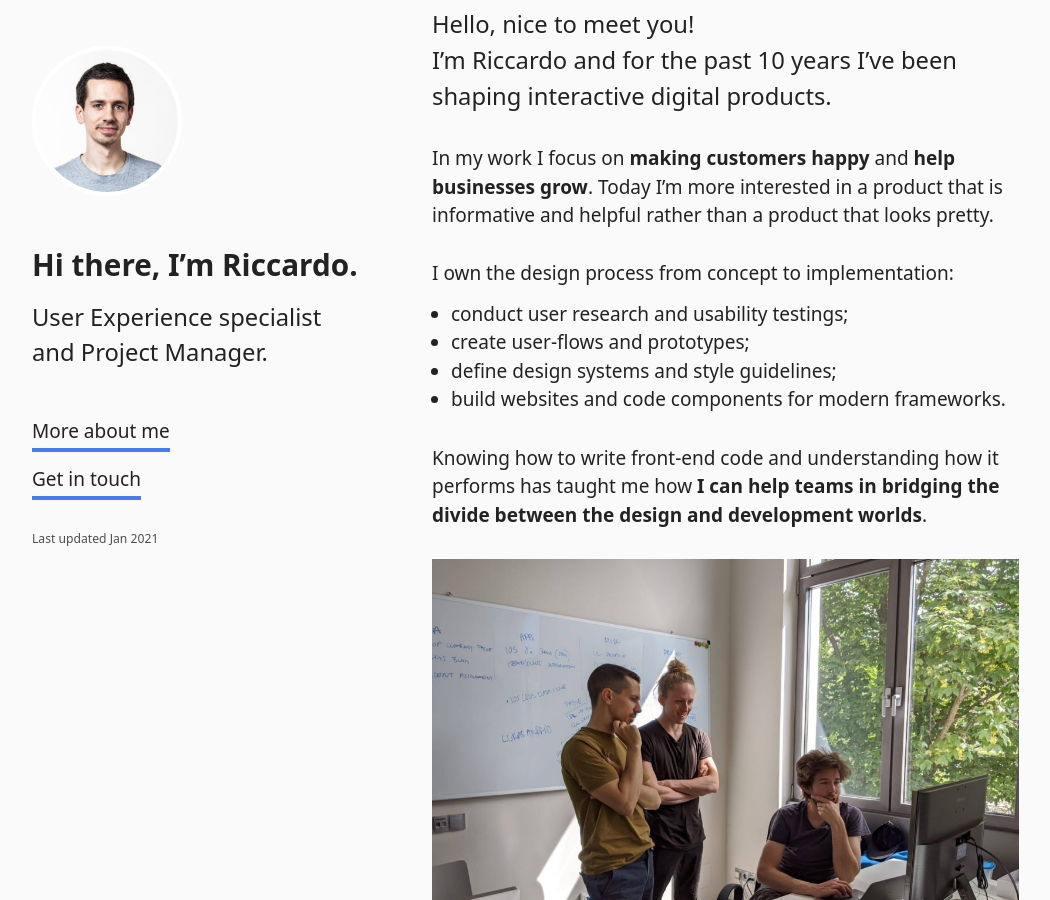
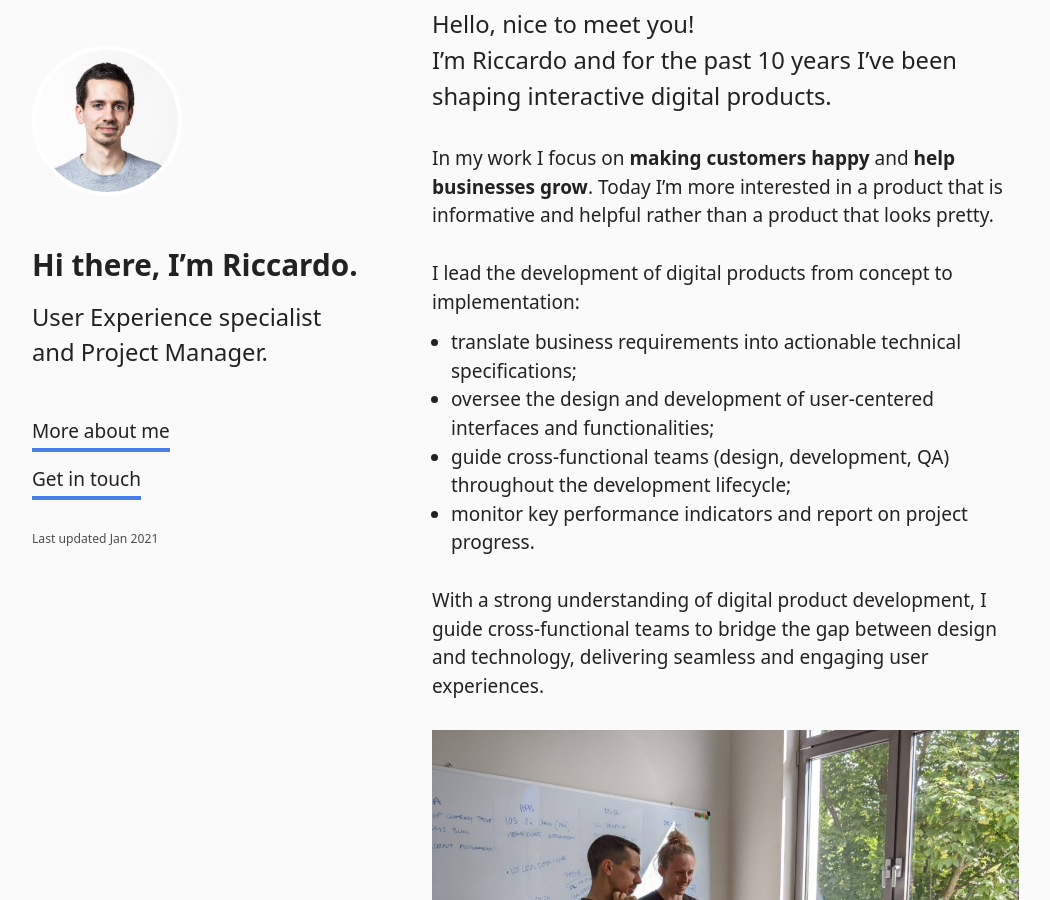
Before and after one commit to rzecchini/riccardozecchini.com, a Jekyll site: the page built from index.html, in a window 1280 px wide and 900 px high, scrolled down 3627 px. Shown: the whole window, without its empty margins (53-1103 px from the left). Built offline with Jekyll 4.4.1, drawn with Linux system fonts in a browser that asks for light colours.

Commit message:
Update index.html

```diff
--- a/index.html
+++ b/index.html
@@ -247,15 +247,15 @@ layout: default
           <p class="text-lg mb-3">Hello, nice to meet you!
             <br> I’m Riccardo and for the past 10 years I’ve been shaping interactive digital products.</p>
           <p class="mb-3">In my work I focus on <strong>making customers happy</strong> and <strong>help businesses grow</strong>. Today I’m more interested in a product that is informative and helpful rather than a product that looks pretty.</p>
-          <p class="mb-11">I own the design process from concept to implementation:
+          <p class="mb-11">I lead the development of digital products from concept to implementation:
           </p>
           <ul class="mb-3">
-            <li>conduct user research and usability testings;</li>
-            <li>create user-flows and prototypes;</li>
-            <li>define design systems and style guidelines;</li>
-            <li>build websites and code components for modern frameworks.</li>
+            <li>translate business requirements into actionable technical specifications;</li>
+            <li>oversee the design and development of user-centered interfaces and functionalities;</li>
+            <li>guide cross-functional teams (design, development, QA) throughout the development lifecycle;</li>
+            <li>monitor key performance indicators and report on project progress.</li>
           </ul>
-          <p class="mb-3">Knowing how to write front-end code and understanding how it performs has taught me how <strong>I can help teams in bridging the divide between the design and development worlds</strong>.</p>
+          <p class="mb-3">With a strong understanding of digital product development, I guide cross-functional teams to bridge the gap between design and technology, delivering seamless and engaging user experiences.</p>
           <img class="mb-5" src="{{ 'img/rzecchini_office.jpg' | relative_url}}" alt="Picture of Riccardo in the office">
           <img class="mb-1" src="{{ 'img/rzecchini_climbing.jpg' | relative_url}}" alt="Photo of Riccardo climbing, shot by Fabian">
           <p class="text-sm">In my spare time I love going climbing and being outdoor exploring the mountains.</p>
```
